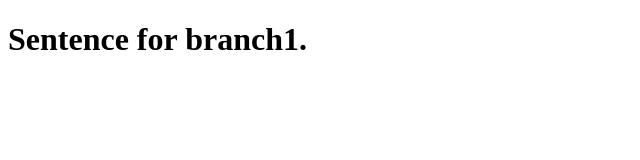
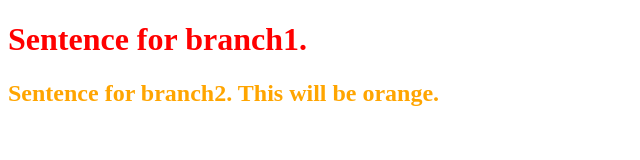
Before and after one commit to MarsBarLee/activity, a plain HTML site: page index.html in a window 1280 px wide. Shown: the whole page, without its empty margins (0-640 px from the left). Drawn offline with Linux system fonts and the light colour scheme.

Commit message:
Third commit

```diff
--- a/index.html
+++ b/index.html
@@ -3,10 +3,12 @@
 <head>
     <meta charset="UTF-8">
     <meta name="viewport" content="width=device-width, initial-scale=1.0">
+    <link rel="stylesheet" href="style.css">
     <meta http-equiv="X-UA-Compatible" content="ie=edge">
     <title>Hello World</title>
 </head>
 <body>
     <h1>Sentence for branch1.</h1>
+    <h2>Sentence for branch2. This will be orange.</h2>
 </body>
 </html>
--- a/style.css
+++ b/style.css
@@ -1,3 +1,7 @@
 h1 {
     color: red;
 }
+
+h2 {
+    color: orange;
+}
```
